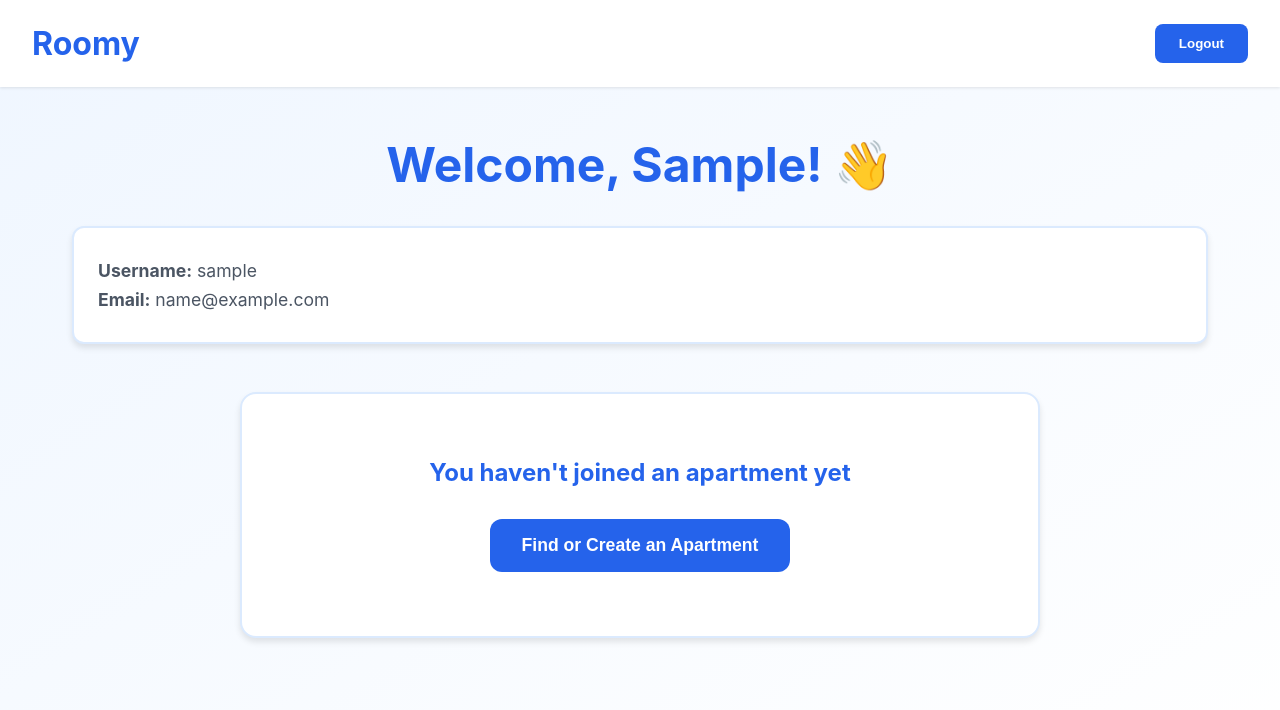
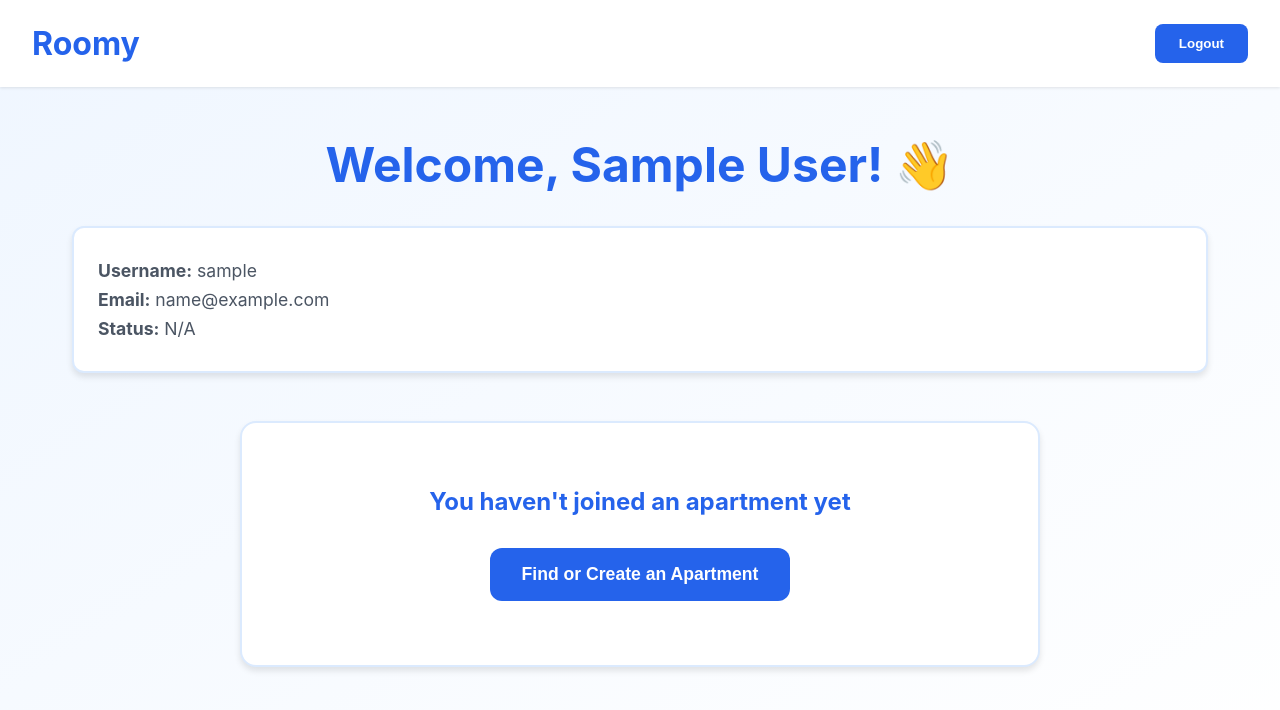
Before and after one commit to k3vong/RoomyFinal, a React (Vite) app: page /search in a window 1280 px wide. Shown: the top 710 px of the page. Built offline with nearby package versions, Linux system fonts and the light colour scheme; no server answers; sample sign-in values are in the browser's storage.

Commit message:
Update Dashboard.jsx

```diff
--- a/src/Dashboard/Dashboard.jsx
+++ b/src/Dashboard/Dashboard.jsx
@@ -13,14 +13,15 @@ export default function Dashboard() {
   const navigate = useNavigate();
 
   useEffect(() => {
-    if (user) {
-      fetchUserApartment();
+    if (!user) {
+      navigate('/login');
+      return;
     }
+    fetchUserApartment();
   }, []);
 
   const fetchUserApartment = async () => {
     try {
-      // Get user's apartment
       const aptResponse = await axios.get(
         `http://localhost:8080/api/residence/user/${user.userId}`
       );
@@ -28,12 +29,13 @@ export default function Dashboard() {
 
       if (apartmentId) {
         setUserApartmentId(apartmentId);
-        // Get apartment details
+
         const detailsResponse = await axios.get(
           `http://localhost:8080/api/apartments/${apartmentId}`
         );
         setApartment(detailsResponse.data);
       }
+
       setLoading(false);
     } catch (error) {
       console.error('Error fetching apartment:', error);
@@ -43,28 +45,26 @@ export default function Dashboard() {
 
   const handleLogout = () => {
     localStorage.removeItem('user');
-    navigate('/');
+    navigate('/login');
   };
 
-  if (!user) {
-    navigate('/login');
-    return null;
-  }
+  if (!user) return null;
 
   return (
     <div className="dashboard-container">
       <nav className="dashboard-nav">
         <div className="logo">Roomy</div>
-        <button className="logout-btn" onClick={handleLogout}>
-          Logout
-        </button>
+        <button className="logout-btn" onClick={handleLogout}>Logout</button>
       </nav>
 
       <div className="dashboard-content">
-        <h1>Welcome, {user.firstName}! 👋</h1>
+        <h1>Welcome, {user.firstName} {user.lastName}! 👋</h1>
+
         <div className="user-info">
           <p><strong>Username:</strong> {user.username}</p>
           <p><strong>Email:</strong> {user.email}</p>
+          <p><strong>Status:</strong> {user.status || 'N/A'}</p>
+          {user.customStatus && <p><strong>Custom Status:</strong> {user.customStatus}</p>}
         </div>
 
         <div className="dashboard-main">
@@ -73,19 +73,13 @@ export default function Dashboard() {
           ) : !userApartmentId ? (
             <div className="no-apartment-message">
               <h2>You haven't joined an apartment yet</h2>
-              <button
-                className="primary-btn"
-                onClick={() => navigate('/apartments')}
-              >
+              <button className="primary-btn" onClick={() => navigate('/apartments')}>
                 Find or Create an Apartment
               </button>
             </div>
           ) : (
             <div className="apartment-main-card">
-              <div
-                className="apartment-header"
-                onClick={() => setShowOptions(!showOptions)}
-              >
+              <div className="apartment-header" onClick={() => setShowOptions(!showOptions)}>
                 <div className="apartment-info">
                   <h2>🏠 My Apartment</h2>
                   {apartment && (
@@ -95,9 +89,7 @@ export default function Dashboard() {
                     </div>
                   )}
                 </div>
-                <button className="expand-btn">
-                  {showOptions ? '▼' : '▶'}
-                </button>
+                <button className="expand-btn">{showOptions ? '▼' : '▶'}</button>
               </div>
 
               {showOptions && (
```
